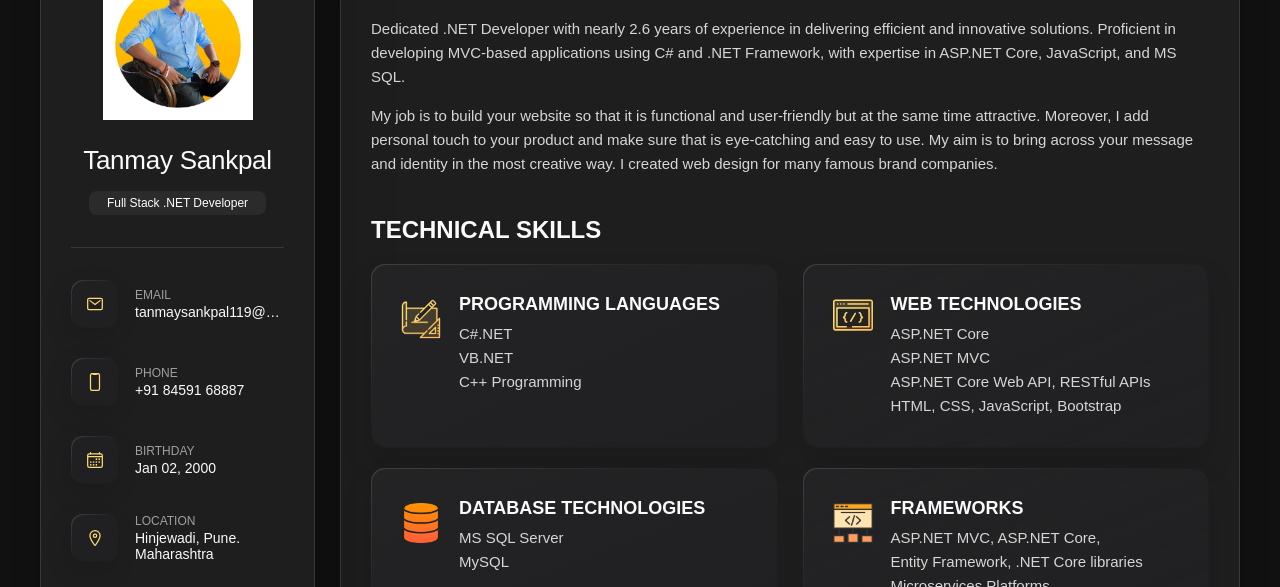
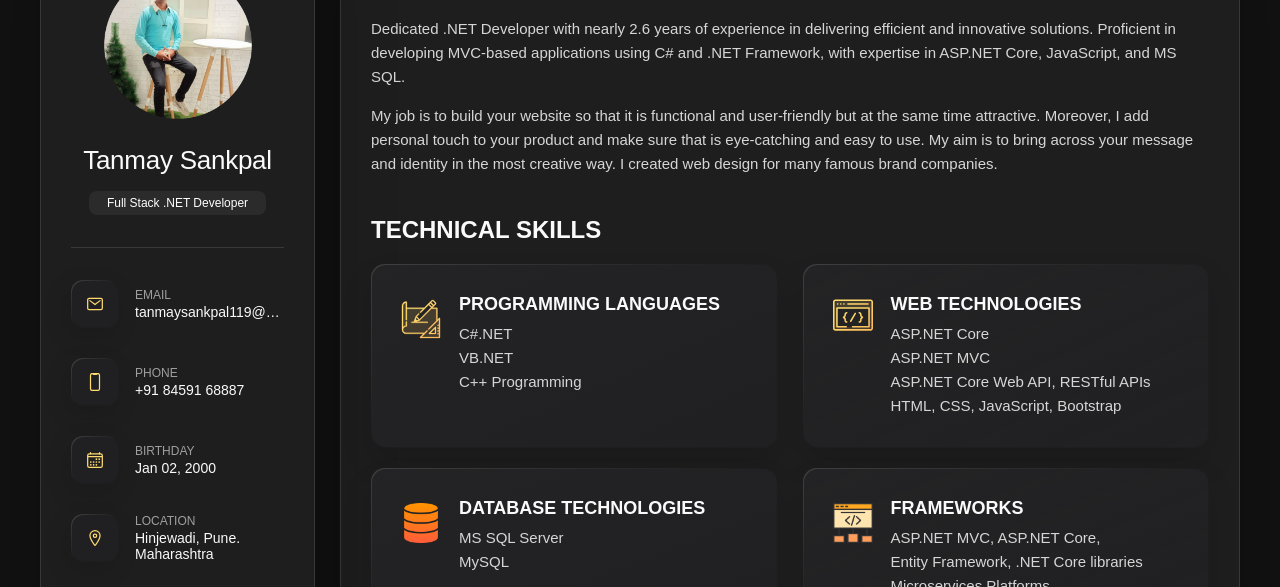
Before and after one commit to TanmaySankpal/TanmaySankpal.github.io, a plain HTML site: page index.html in a window 1280 px wide. Shown: the part 151-738 px from the top of the page. Drawn offline with nearby package versions, Linux system fonts and the light colour scheme.

Commit message:
Add files via upload

```diff
--- a/index.html
+++ b/index.html
@@ -15,7 +15,7 @@
     <aside class="sidebar" data-sidebar>
       <div class="sidebar-info">
         <figure class="avatar-box">
-          <img src="./assets/images/image-1000x1000.jpg" alt="Tanmay Sankpal" width="80">
+          <img src="./assets/images/Tanmay ICON.png" alt="Tanmay Sankpal" width="80">
         </figure>
         <div class="info-content">
           <h1 class="name" title="Tanmay Sankpal">Tanmay Sankpal</h1>
--- a/style.css
+++ b/style.css
@@ -23,11 +23,7 @@
 
     /* gradient */
 
-    --bg-gradient-onyx: linear-gradient(
-      to bottom right,
-      hsl(240, 1%, 25%) 3%,
-      hsl(0, 0%, 19%) 97%
-    );
+
     --bg-gradient-jet: linear-gradient(
       to bottom right,
       hsla(240, 1%, 18%, 0.251) 0%,
```
Also changed, not shown: assets/images/Tanmay ICON.png (added).
